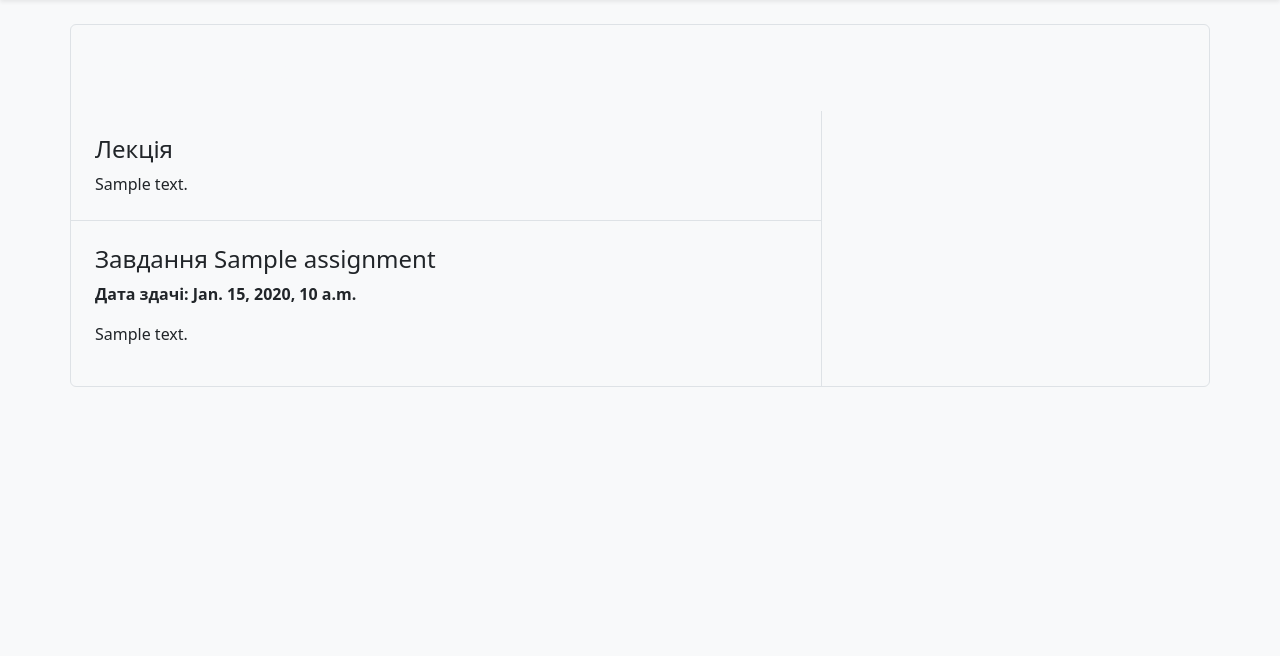
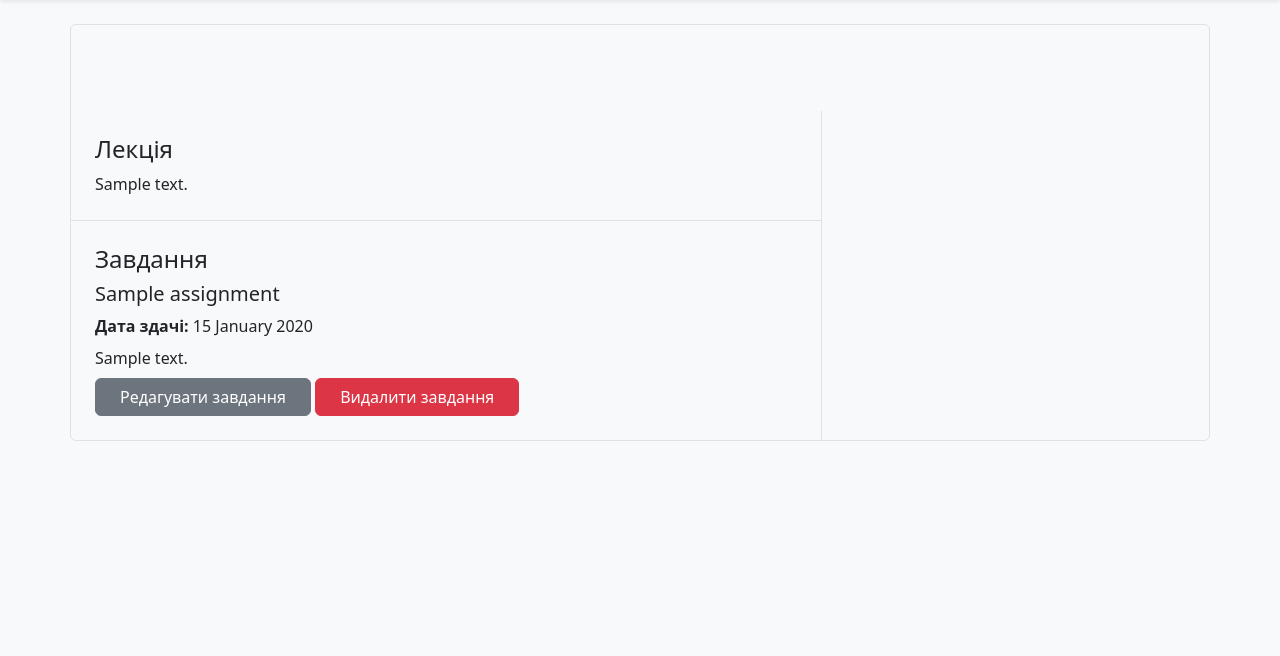
Before and after one commit to L3gvccy/LearningPlatform, a Django app: template learning_plat/templates/lesson/view_lesson.html in a window 1280 px wide. Shown: the part 70-726 px from the top of the page. Run offline with Django 3.2, Linux system fonts and the light colour scheme; the template is opened without the code that fills it: most values are stand-ins (such as "Sample title", 1, 10 or a date in 2020); parts of the project's set-up code (start-up, migrations or seed data) failed here and were passed over; some libraries are stand-ins or nearby versions.

Commit message:
Rename 'description' field to 'desc' in Assignment model and update related views and templates

```diff
--- a/learning_plat/assignment/models.py
+++ b/learning_plat/assignment/models.py
@@ -3,7 +3,7 @@ from lesson.models import Lesson
 
 class Assignment(models.Model):
     title = models.CharField(max_length=128)
-    description = models.CharField(max_length=512)
+    desc = models.CharField(max_length=512)
     due_date = models.DateTimeField()
     lesson = models.ForeignKey(
         Lesson,
--- a/learning_plat/templates/lesson/view_lesson.html
+++ b/learning_plat/templates/lesson/view_lesson.html
@@ -1,6 +1,6 @@
 {% extends 'base.html' %}
 {% load static %}
-{% block title %}{{ course.title }}{% endblock %}
+{% block title %}{{ lesson.title }}{% endblock %}
 {% block content %}
 
 <div class="container my-4 rounded border p-0">
@@ -28,13 +28,18 @@
                 </div>
                 <div class="p-4">
                     {% if assignment %}
-                    <h4>Завдання {{ assignment.title }}</h4>
-                    <p class="fw-bold">Дата здачі: {{ assignment.due_date }}</p>
-                    <p>{{ assignment.desc }}</p>
+                    <h4>Завдання</h4>
+                    <p class="h5">{{ assignment.title }}</p class="h5">
+                    <p class="mb-2"><span class="fw-bold">Дата здачі:</span> {{ assignment.due_date|date:"d E Y" }}</p>
+                    <p class="mb-2">{{ assignment.desc }}</p>
+                    <div>
+                        <a href="" class="btn btn-secondary px-4">Редагувати завдання</a>
+                        <a href="" class="btn btn-danger px-4">Видалити завдання</a>
+                    </div>
                     {% else %}
                     <h4>Завдання</h4>
                         {% if user.is_staff %}
-                        <a href="" class="btn btn-aquagreen px-4">Додати завдання</a>
+                        <a href="{% url 'create_assignment' course.courseId lesson.id %}" class="btn btn-aquagreen px-4">Додати завдання</a>
                         {% else %}
 
                         {% endif %}
```
Also changed, not shown: learning_plat/assignment/views.py (+6 -11 lines), learning_plat/lesson/views.py (+9 -2 lines), learning_plat/assignment/migrations/0002_auto_20250430_2235.py (added).
